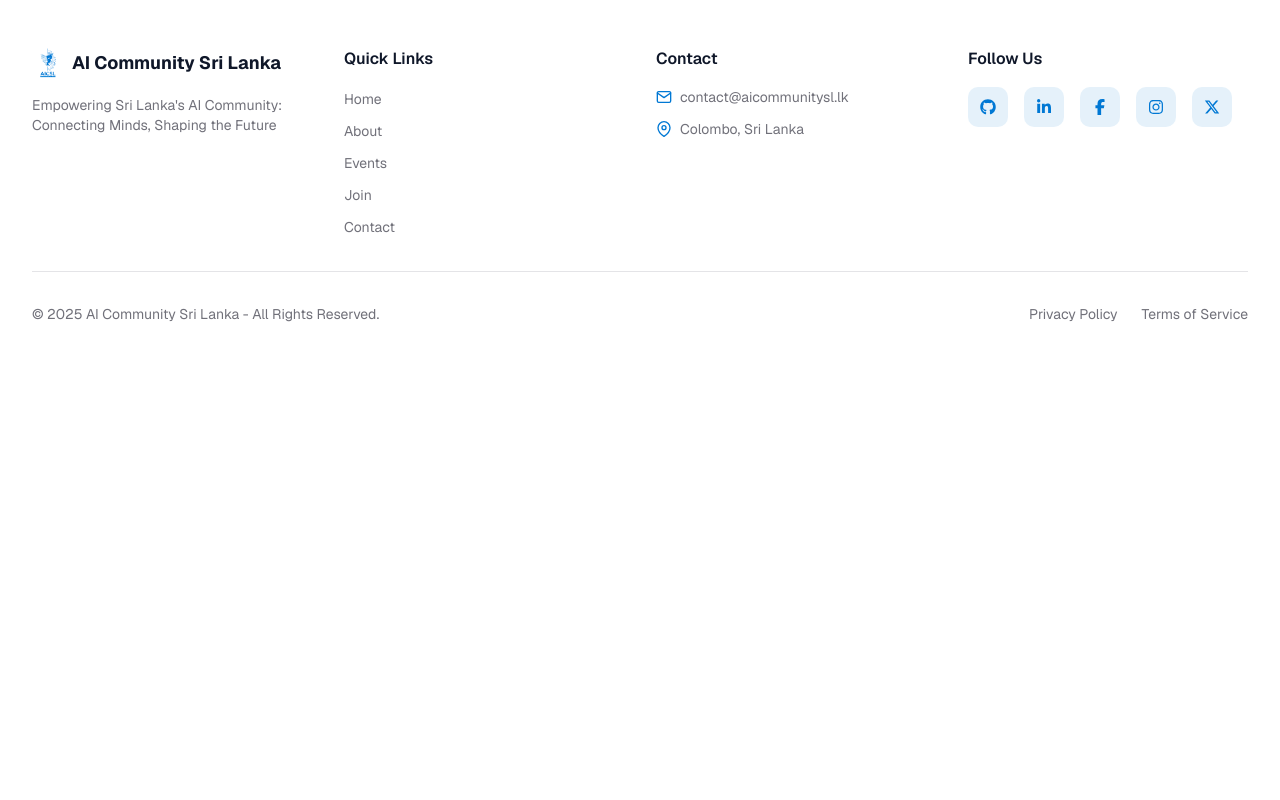
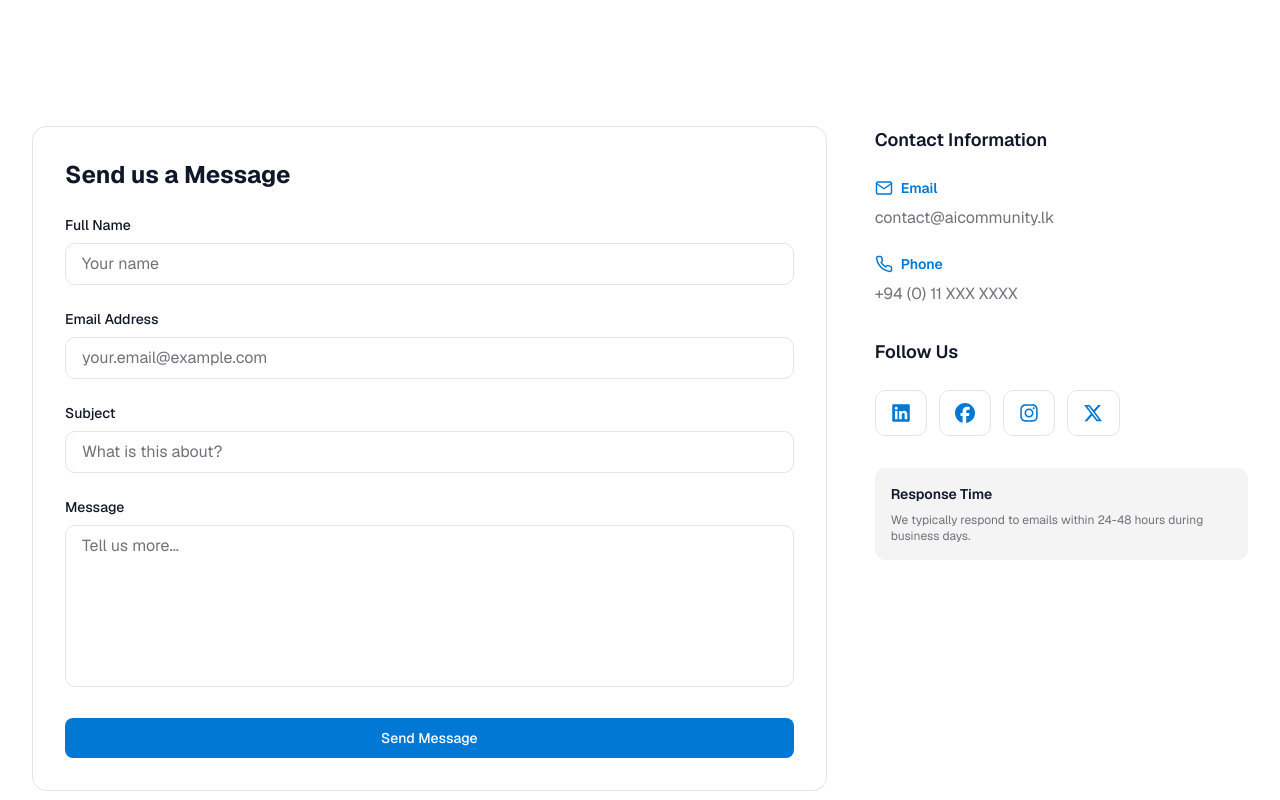
Before and after one commit to aicommunitysl/aicommunitysl-website, a Next.js app: page /contact in a window 1280 px wide. Shown: the part 540-1340 px from the top of the page. Before the commit the page ends 912 px from the top, so only its background shows below. Built offline with nearby package versions, Linux system fonts and the light colour scheme.

Commit message:
feat(contact): Add contact form and info sections (refs #1)

```diff
--- a/app/contact/page.tsx
+++ b/app/contact/page.tsx
@@ -3,6 +3,8 @@ import { metadataContact } from "../../lib/metadata";
 import { Navbar } from "@/components/navbar";
 import { Footer } from "@/components/footer";
 import { ContactHero } from "@/components/contact/contact-hero";
+import { ContactForm } from "@/components/contact/contact-form";
+import { ContactInfo } from "@/components/contact/contact-info";
 
 export const metadata: Metadata = metadataContact;
 
@@ -12,6 +14,16 @@ export default function ContactPage() {
       <Navbar />
       <main className="pt-16">
         <ContactHero />
+        <div className="py-20 md:py-32 px-4 sm:px-6 lg:px-8">
+          <div className="max-w-7xl mx-auto grid grid-cols-1 lg:grid-cols-3 gap-12">
+            <div className="lg:col-span-2">
+              <ContactForm />
+            </div>
+            <div>
+              <ContactInfo />
+            </div>
+          </div>
+        </div>
       </main>
       <Footer />
     </div>
--- a/app/globals.css
+++ b/app/globals.css
@@ -183,3 +183,16 @@ html {
 .animate-scan {
   animation: scan 0.6s ease-out;
 }
+
+/* Shared alert styles (moved from component utilities) */
+.alert-success {
+  background-color: #f0fdf4; /* green-50 */
+  border: 1px solid #bbf7d0; /* green-200 */
+  color: #065f46; /* green-700 */
+}
+
+.dark .alert-success {
+  background-color: rgba(4, 120, 87, 0.12); /* green-900/20 approximation */
+  border-color: #064e3b; /* green-800 */
+  color: #86efac; /* green-400 */
+}
--- /dev/null
+++ b/components/contact/contact-form.tsx
@@ -0,0 +1,118 @@
+"use client";
+
+import type React from "react";
+
+import { useState } from "react";
+import { Button } from "@/components/ui/button";
+import { FiLoader } from "react-icons/fi";
+
+export function ContactForm() {
+  const [loading, setLoading] = useState(false);
+  const [submitted, setSubmitted] = useState(false);
+
+  const handleSubmit = async (e: React.FormEvent<HTMLFormElement>) => {
+    e.preventDefault();
+    setLoading(true);
+    // Simulate form submission
+    setTimeout(() => {
+      setLoading(false);
+      setSubmitted(true);
+      setTimeout(() => setSubmitted(false), 5000);
+    }, 1500);
+  };
+
+  return (
+    <div className="rounded-xl border border-border bg-card p-8 animate-fade-in">
+      <h2 className="text-2xl font-bold text-foreground mb-6">
+        Send us a Message
+      </h2>
+
+      {submitted && (
+        <div className="mb-6 p-4 rounded-lg alert-success">
+          Thank you for your message! We&apos;ll get back to you soon.
+        </div>
+      )}
+
+      <form onSubmit={handleSubmit} className="space-y-6">
+        <div className="space-y-2">
+          <label
+            htmlFor="name"
+            className="block text-sm font-medium text-foreground"
+          >
+            Full Name
+          </label>
+          <input
+            type="text"
+            id="name"
+            name="name"
+            placeholder="Your name"
+            required
+            className="w-full px-4 py-2 rounded-lg border border-input bg-background text-foreground placeholder:text-muted-foreground focus:outline-none focus:ring-2 focus:ring-ring"
+          />
+        </div>
+
+        <div className="space-y-2">
+          <label
+            htmlFor="email"
+            className="block text-sm font-medium text-foreground"
+          >
+            Email Address
+          </label>
+          <input
+            type="email"
+            id="email"
+            name="email"
+            placeholder="your.email@example.com"
+            required
+            className="w-full px-4 py-2 rounded-lg border border-input bg-background text-foreground placeholder:text-muted-foreground focus:outline-none focus:ring-2 focus:ring-ring"
+          />
+        </div>
+
+        <div className="space-y-2">
+          <label
+            htmlFor="subject"
+            className="block text-sm font-medium text-foreground"
+          >
+            Subject
+          </label>
+          <input
+            type="text"
+            id="subject"
+            name="subject"
+            placeholder="What is this about?"
+            required
+            className="w-full px-4 py-2 rounded-lg border border-input bg-background text-foreground placeholder:text-muted-foreground focus:outline-none focus:ring-2 focus:ring-ring"
+          />
+        </div>
+
+        <div className="space-y-2">
+          <label
+            htmlFor="message"
+            className="block text-sm font-medium text-foreground"
+          >
+            Message
+          </label>
+          <textarea
+            id="message"
+            name="message"
+            placeholder="Tell us more..."
+            rows={6}
+            required
+            className="w-full px-4 py-2 rounded-lg border border-input bg-background text-foreground placeholder:text-muted-foreground focus:outline-none focus:ring-2 focus:ring-ring resize-none"
+          ></textarea>
+        </div>
+
+        <Button size="lg" className="w-full" disabled={loading}>
+          {loading ? (
+            <>
+              <FiLoader size={18} className="animate-spin" />
+              Sending...
+            </>
+          ) : (
+            "Send Message"
+          )}
+        </Button>
+      </form>
+    </div>
+  );
+}
--- /dev/null
+++ b/components/contact/contact-info.tsx
@@ -0,0 +1,121 @@
+"use client";
+
+import Link from "next/link";
+import { FiMail as Mail, FiPhone as Phone } from "react-icons/fi";
+import {
+  FaGlobe,
+  FaEnvelope,
+  FaGithub,
+  FaLinkedin,
+  FaFacebook,
+  FaInstagram,
+  FaXTwitter,
+  FaTiktok,
+} from "react-icons/fa6";
+import { SOCIAL_LINKS } from "@/lib/constants";
+
+export function ContactInfo() {
+  const contactDetails = [
+    {
+      icon: Mail,
+      label: "Email",
+      value: "contact@aicommunity.lk",
+      link: "mailto:contact@aicommunity.lk",
+    },
+    {
+      icon: Phone,
+      label: "Phone",
+      value: "+94 (0) 11 XXX XXXX",
+      link: "tel:+94112345678",
+    },
+  ];
+
+  return (
+    <div className="space-y-8 animate-fade-in delay-1">
+      {/* Contact Details */}
+      <div className="space-y-6">
+        <h3 className="text-lg font-semibold text-foreground">
+          Contact Information
+        </h3>
+        {contactDetails.map((detail, index) => {
+          const Icon = detail.icon;
+          return (
+            <div key={index} className="space-y-2">
+              <div className="flex items-center gap-2 text-primary">
+                <Icon size={18} />
+                <span className="text-sm font-semibold">{detail.label}</span>
+              </div>
+              {detail.link ? (
+                <Link
+                  href={detail.link}
+                  className="text-muted-foreground hover:text-primary transition-colors wrap-break-words"
+                >
+                  {detail.value}
+                </Link>
+              ) : (
+                <p className="text-muted-foreground">{detail.value}</p>
+              )}
+            </div>
+          );
+        })}
+      </div>
+
+      {/* Social Links — Icon Only Grid */}
+      <div className="space-y-6">
+        <h3 className="text-lg font-semibold text-foreground">Follow Us</h3>
+
+        {/** Map string keys from `SOCIAL_LINKS` to actual icon components */}
+        <div className="mt-2">
+          <div className="grid grid-cols-4 sm:grid-cols-6 gap-3">
+            {SOCIAL_LINKS.filter(
+              (p) =>
+                ![
+                  "Website",
+                  "Email",
+                  "GitHub",
+                  "Facebook Group",
+                  "TikTok",
+                ].includes(p.name)
+            ).map((platform) => {
+              const iconMap = {
+                Website: <FaGlobe size={20} />,
+                Email: <FaEnvelope size={20} />,
+                GitHub: <FaGithub size={20} />,
+                Linkedin: <FaLinkedin size={20} />,
+                Facebook: <FaFacebook size={20} />,
+                Instagram: <FaInstagram size={20} />,
+                X: <FaXTwitter size={20} />,
+                TikTok: <FaTiktok size={20} />,
+              };
+
+              return (
+                <Link
+                  key={platform.name}
+                  href={platform.url}
+                  target="_blank"
+                  rel="noopener noreferrer"
+                  aria-label={platform.name}
+                  title={platform.name}
+                  className="p-3 rounded-lg border border-border bg-card hover:border-primary/50 hover:shadow-md hover:bg-primary/5 transition-all flex items-center justify-center text-primary"
+                >
+                  {iconMap[
+                    (platform.icon ?? "Website") as keyof typeof iconMap
+                  ] ?? <FaGlobe size={20} />}
+                </Link>
+              );
+            })}
+          </div>
+        </div>
+      </div>
+
+      {/* Business Hours */}
+      <div className="space-y-2 p-4 rounded-lg bg-muted">
+        <h3 className="text-sm font-semibold text-foreground">Response Time</h3>
+        <p className="text-xs text-muted-foreground">
+          We typically respond to emails within 24-48 hours during business
+          days.
+        </p>
+      </div>
+    </div>
+  );
+}
```
